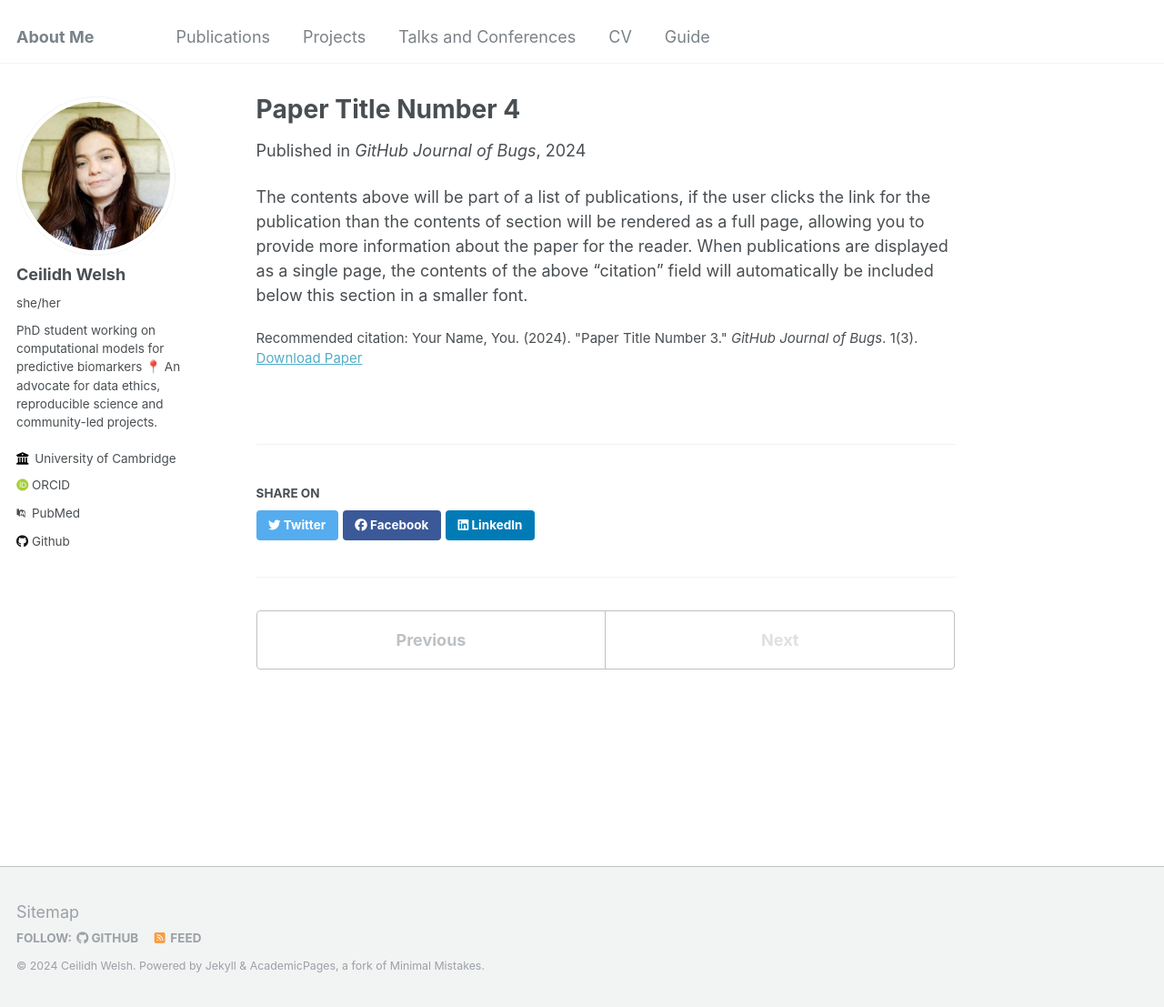
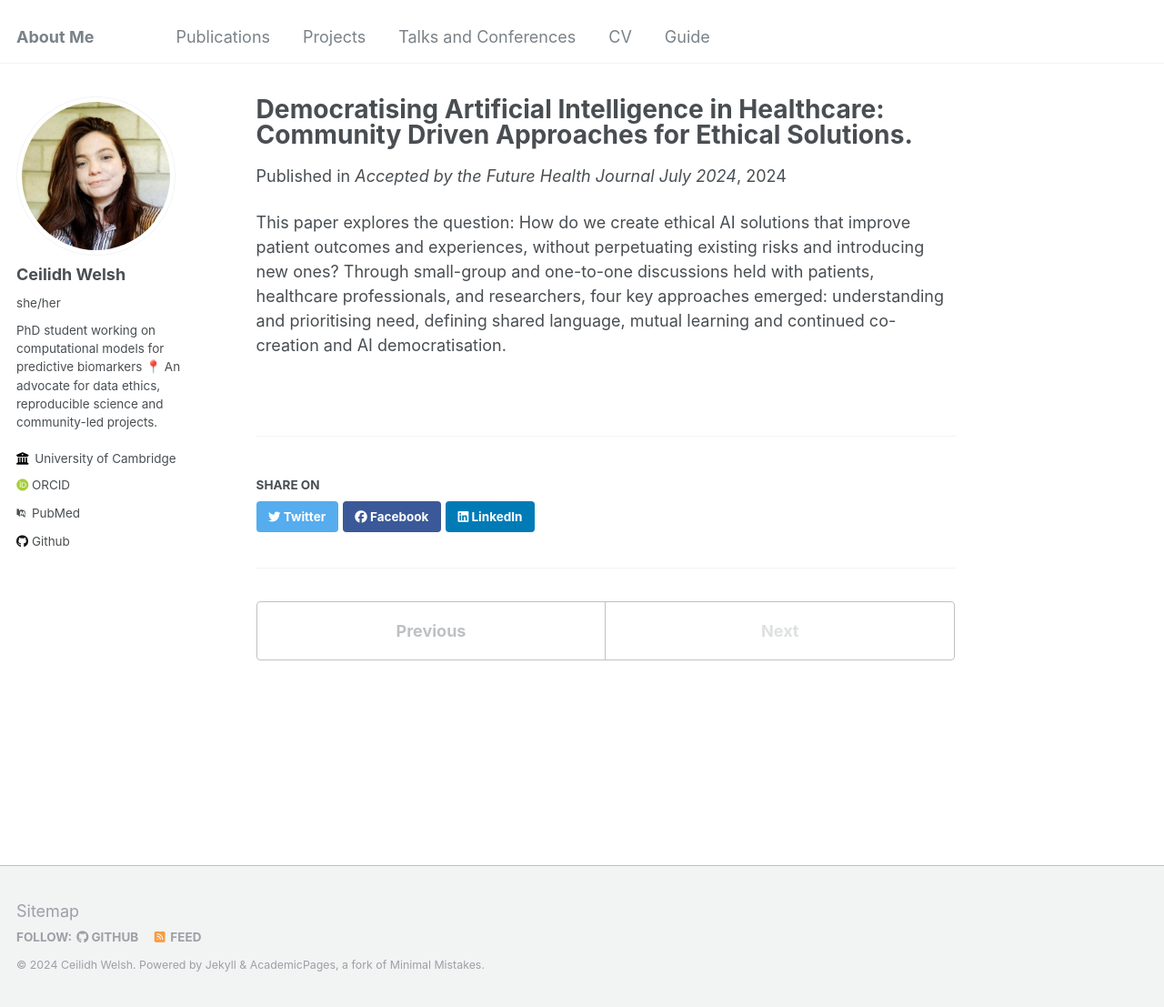
Before and after one commit to CeilidhWelsh/CeilidhWelsh.github.io, a Jekyll site: the page built from _publications/2024-02-17-paper-title-number-4.md, in a window 1280 px wide and 1107 px high. Shown: the whole window at 91% size. Built offline with Jekyll 4.4.1, drawn with Linux system fonts in a browser that asks for light colours; some web fonts are replaced.

Commit message:
Update 2024-02-17-paper-title-number-4.md

```diff
--- a/_publications/2024-02-17-paper-title-number-4.md
+++ b/_publications/2024-02-17-paper-title-number-4.md
@@ -1,12 +1,11 @@
 ---
-title: "Paper Title Number 4"
+title: "Democratising Artificial Intelligence in Healthcare: Community Driven Approaches for Ethical Solutions."
 collection: publications
 permalink: /publication/2024-02-17-paper-title-number-4
-excerpt: 'This paper is about fixing template issue #693.'
-date: 2024-02-17
-venue: 'GitHub Journal of Bugs'
+excerpt: 'Join us in exploring community-driven approaches to developing ethical AI for healthcare applications.'
+date: 2024-01-01
+venue: 'Accepted by the Future Health Journal July 2024'
 paperurl: 'http://academicpages.github.io/files/paper3.pdf'
-citation: 'Your Name, You. (2024). &quot;Paper Title Number 3.&quot; <i>GitHub Journal of Bugs</i>. 1(3).'
 ---
 
-The contents above will be part of a list of publications, if the user clicks the link for the publication than the contents of section will be rendered as a full page, allowing you to provide more information about the paper for the reader. When publications are displayed as a single page, the contents of the above "citation" field will automatically be included below this section in a smaller font.
+This paper explores the question: How do we create ethical AI solutions that improve patient outcomes and experiences, without perpetuating existing risks and introducing new ones? Through small-group and one-to-one discussions held with patients, healthcare professionals, and researchers, four key approaches emerged: understanding and prioritising need, defining shared language, mutual learning and continued co-creation and AI democratisation.
```
